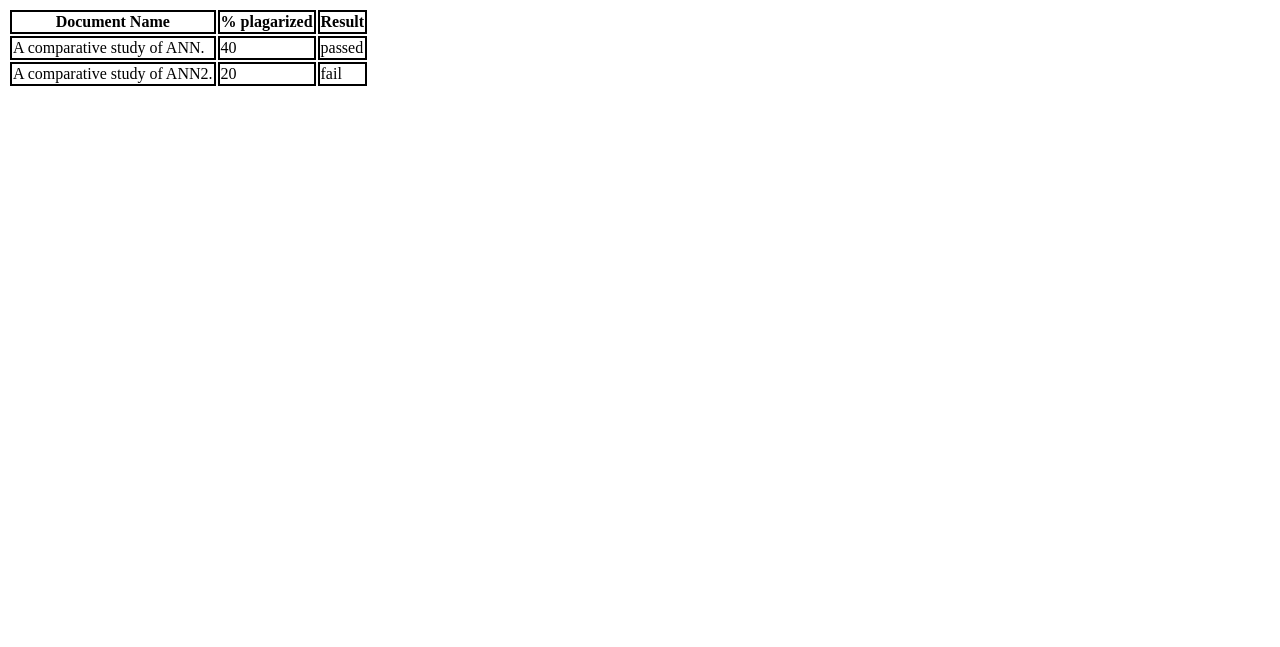
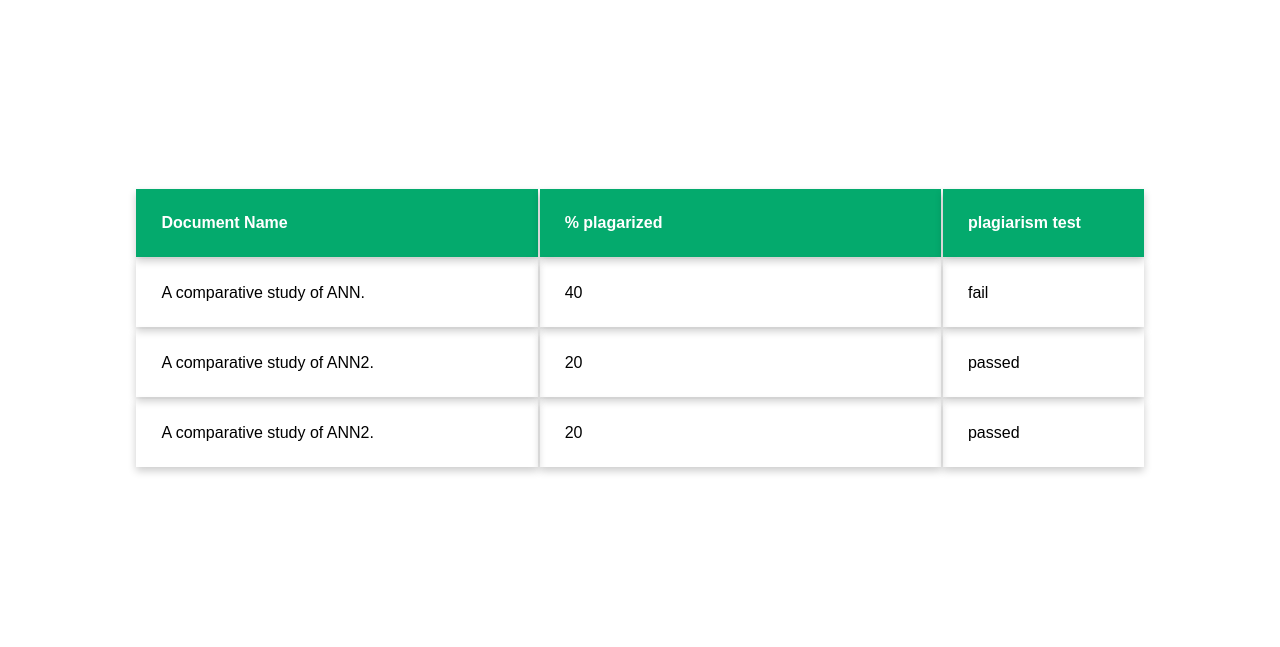
Before and after one commit to Impksoni/Plagiarism-Detector, a Django app: template templates/result.html in a window 1280 px wide. Shown: the top 647 px of the page. Run offline with Django 4.2, Linux system fonts and the light colour scheme; the template is opened without the code that fills it, so the values that code supplies are empty.

Commit message:
result table

```diff
--- a/static/index.css
+++ b/static/index.css
@@ -60,6 +60,9 @@ body{
   height: 100vh;
 
 }
+#pidt {
+  text-justify: inter-cluster;
+}
 
 .uploadBtn{
   margin: 4px;
--- a/static/js/result.js
+++ b/static/js/result.js
@@ -1,5 +1,14 @@
 const result = document.querySelector('#result')
 result.addEventListener("click", (e) => {
   e.preventDefault()
-  console.log('this is executed.')
+
+
+  const row = document.createElement('tr')
+  row.innerHTML = `
+  <td>random document</td>
+  <td>55%</td>
+  <td>fail</td>
+  `
+  const tablebody = document.querySelector('tbody')
+  tablebody.appendChild(row)
 })
--- a/static/result.css
+++ b/static/result.css
@@ -1,7 +1,25 @@
-th, td{
-  border: 2px solid black
+#result {
+  position: relative;
+  display: flex;
+  justify-content: center;
+  align-items: center;
+  height: 80vh;
 }
 
-tr {
-  border: 10px solid red
+th {
+  padding-top: 12px;
+  padding-bottom: 12px;
+  text-align: left;
+  background-color: #04AA6D;
+  color: white;
 }
+td, th {
+  box-shadow: 0 4px 8px 0 rgba(0,0,0,0.2);
+  transition: 0.3s;
+  width: 40%;
+  font-family: sans-serif;
+  padding: 25px;
+}
+table{
+  width: 80%;
+}
--- a/templates/index.html
+++ b/templates/index.html
@@ -21,8 +21,8 @@
 
       <div class="container">
         <form action = "{% url 'fileApp:upload' %}" method = "POST" enctype = "multipart/form-data">
-          <input type = "text" name = "filename" placeholder = "Enter your file name">
-          <input type = "file" name = "uploadfiles">
+          <input type = "text" name = "filename" placeholder = "Enter your file name" >
+          <input type = "file" name = "uploadfiles" id="textInput" >
           {% csrf_token %}
           <button class="uploadBtn">Submit document</button>
         </form>
--- a/templates/result.html
+++ b/templates/result.html
@@ -10,21 +10,30 @@
 <body>
   <div id="result">
     <table>
-      <tr>
+      <thead>
+        <tr id="this">
           <th>Document Name</th>
           <th>% plagarized</th>
-        <th>Result</th>
+          <th>plagiarism test</th>
         </tr>
+      </thead>
+      <tbody>
         <tr>
           <td>A comparative study of ANN.</td>
           <td>40</td>
+          <td>fail</td>
+        </tr>
+        <tr>
+          <td>A comparative study of ANN2.</td>
+          <td>20</td>
           <td>passed</td>
         </tr>
         <tr>
           <td>A comparative study of ANN2.</td>
           <td>20</td>
-        <td>fail</td>
+          <td>passed</td>
         </tr>
+      </tbody>
     </table>
   </div>
   <script src="./../static/js/result.js"></script>
```
Also changed, not shown: static/images/search-26242.png (added). Lines whose indentation alone changed are shown as unchanged.
